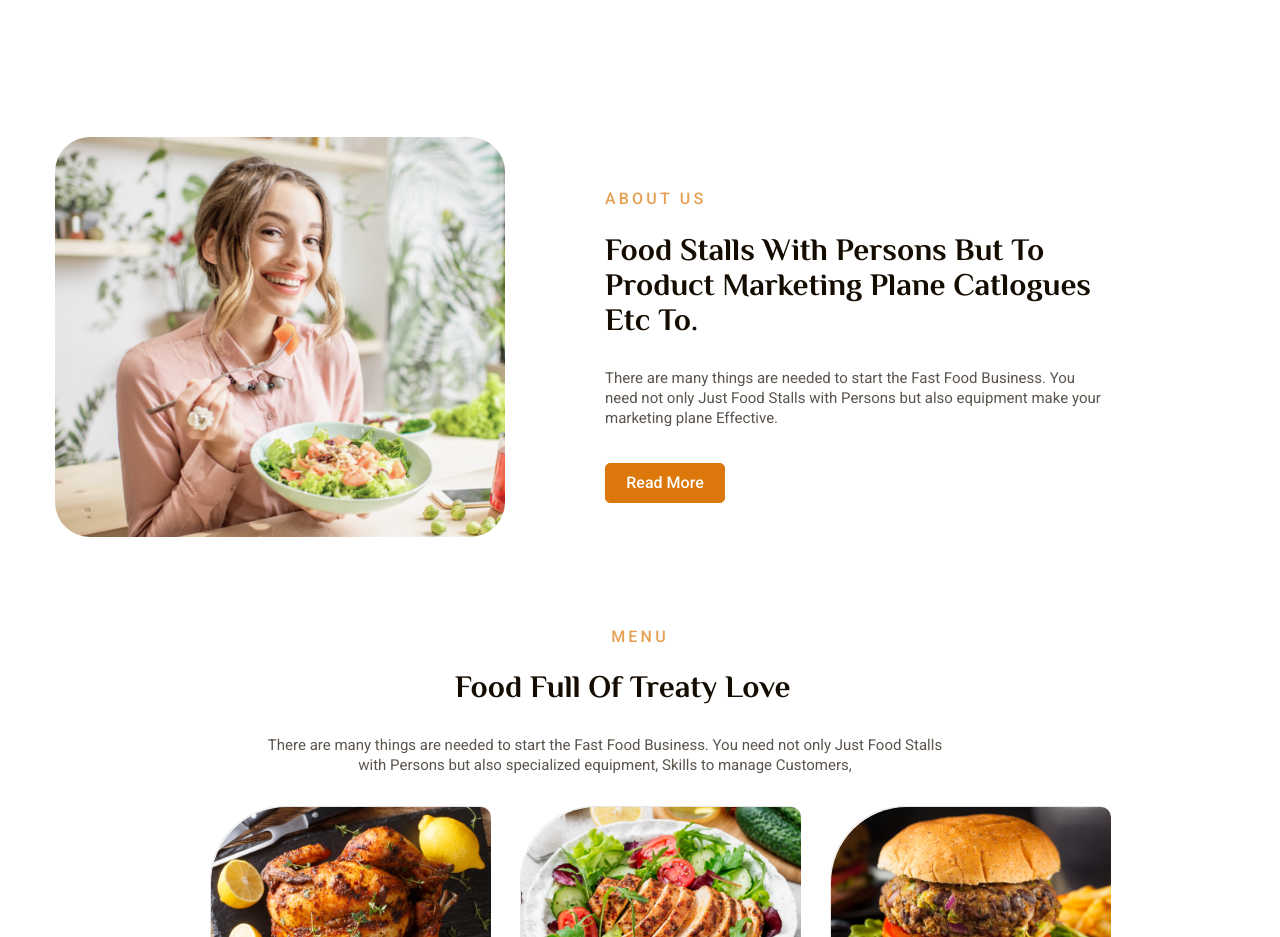
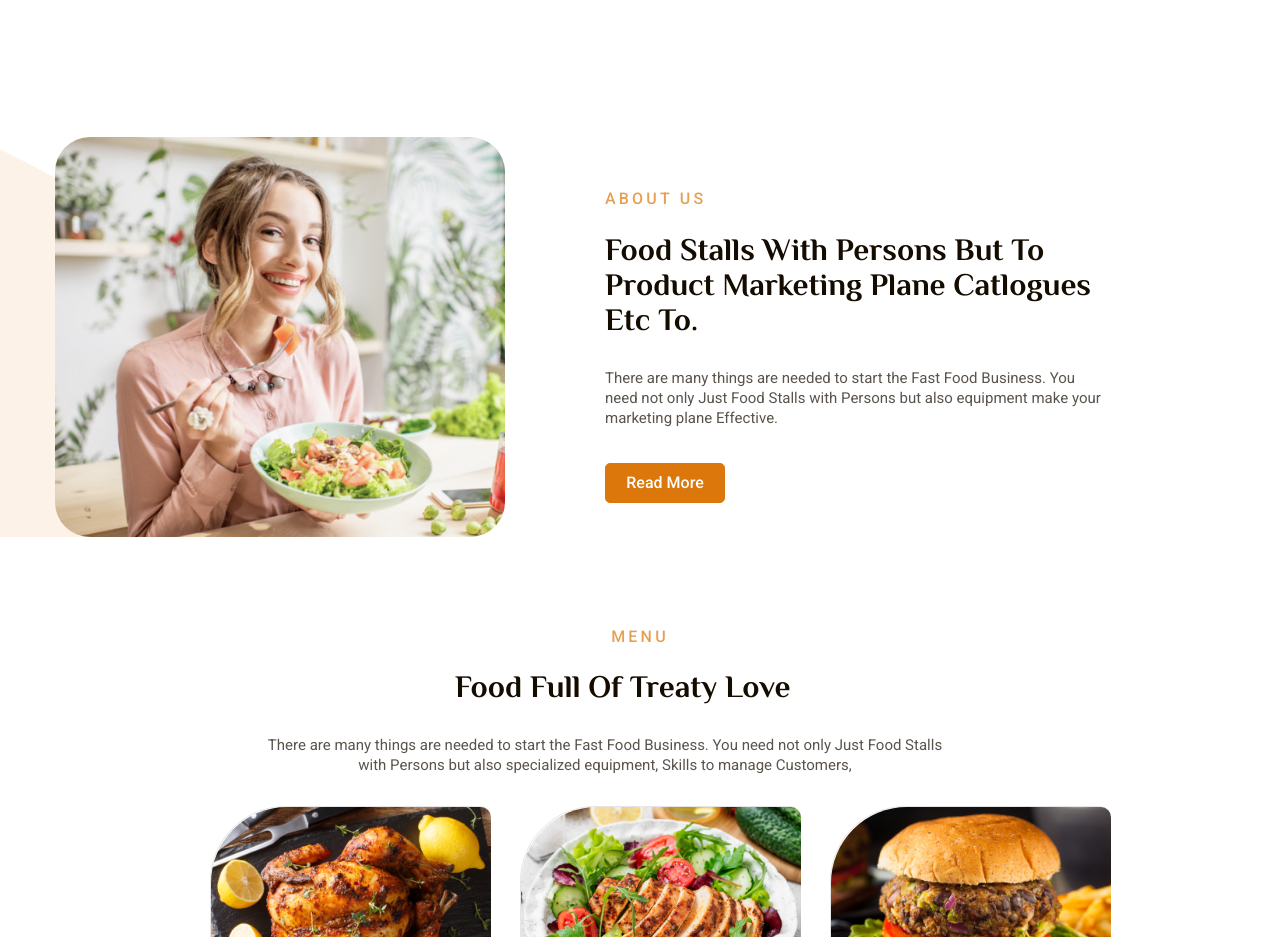
Before and after one commit to mekhribon08/healthy-food, a plain HTML site: page index.html in a window 1280 px wide. Shown: the part 1120-2057 px from the top of the page. Drawn offline with Linux system fonts and the light colour scheme.

Commit message:
healthy-food

```diff
--- a/scss/blocks/_section-2.scss
+++ b/scss/blocks/_section-2.scss
@@ -30,8 +30,10 @@ h3 {
   color: #150c01;
 }
 
-.section-x::before {
-  background-image: url(./../../picture/background-img.png);
+.section-x {
+  background-image: url(../picture/background-img.png);
+  background-repeat: no-repeat;
+  background-position: top left;
 }
 
 .wrapper {
```
Also changed, not shown: css/main.css, 1 other file.
